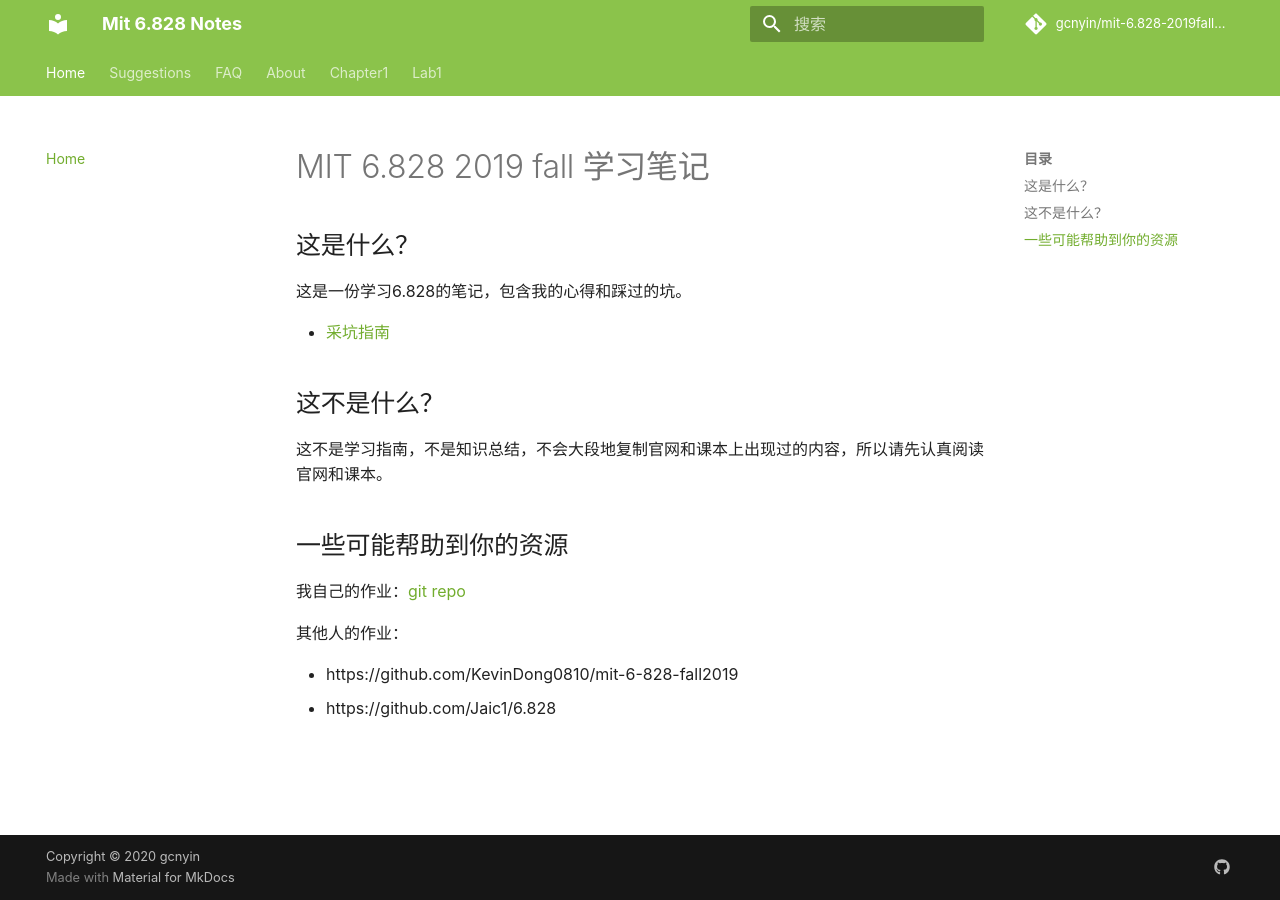
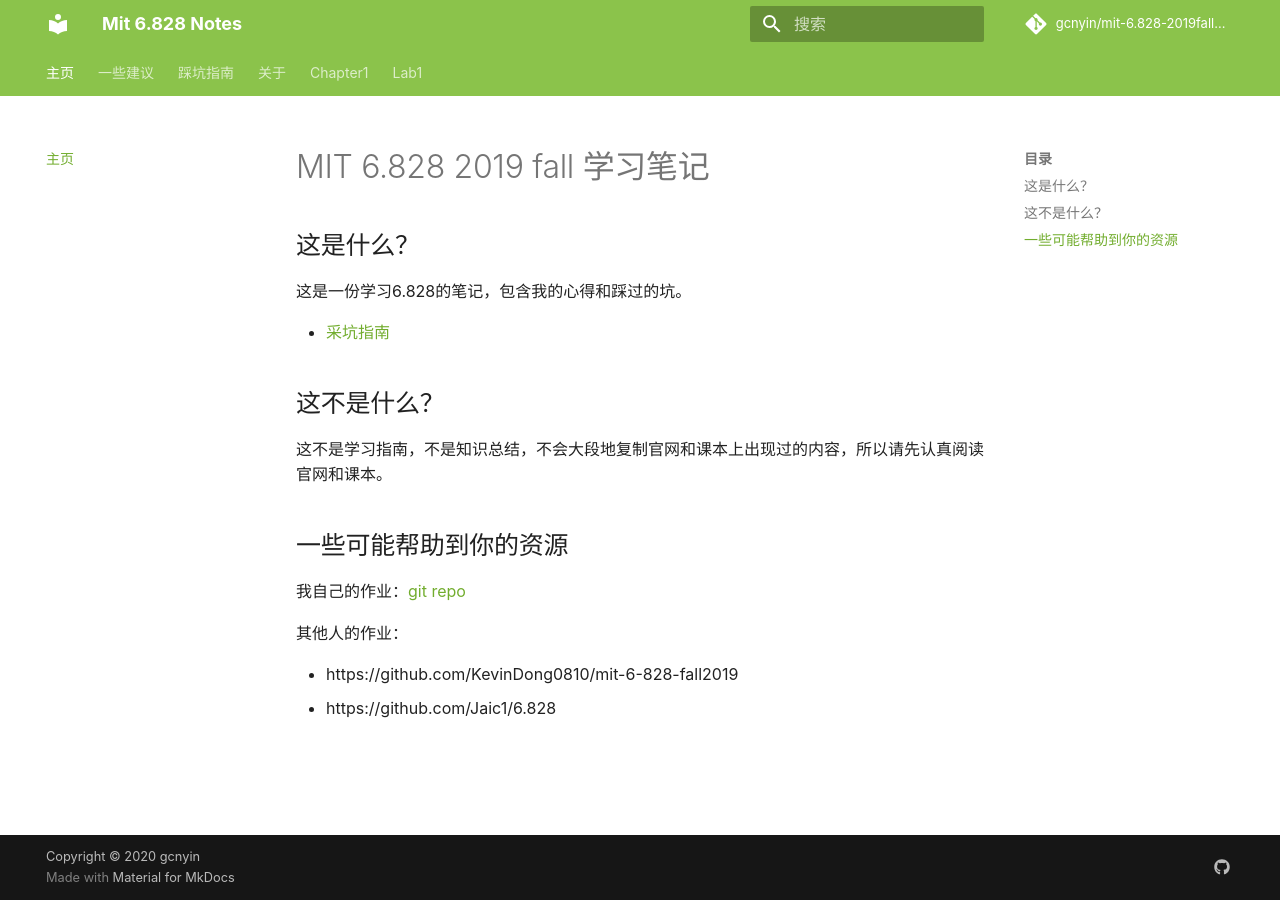
Before and after one commit to gcnyin/mit-6.828-2019fall-notes, an MkDocs documentation site: the page built from docs/index.md, in a window 1280 px wide. Built offline with MkDocs 1.6.1 and Material for MkDocs 9.7.7, drawn with Linux system fonts in a browser that asks for light colours; comment, search, counter and statistics services are not loaded; some of the changed lines change nothing that is shown.

Commit message:
update disqus

```diff
--- a/mkdocs.yml
+++ b/mkdocs.yml
@@ -6,10 +6,10 @@
 site_author: gcnyin
 copyright: "Copyright &copy; 2020 gcnyin"
 nav:
-  - Home: index.md
-  - Suggestions: suggestions.md
-  - FAQ: faq.md
-  - About: about.md
+  - 主页: index.md
+  - 一些建议: suggestions.md
+  - 踩坑指南: faq.md
+  - 关于: about.md
   - Chapter1:
       - System Call: chapter1/system-call.md
       - File Descriptor: chapter1/file-descriptor.md
@@ -28,7 +28,7 @@
   font: false
 
 extra:
-    #  disqus: "your-shortname"
+  disqus: "gcnyin"
   social:
     - type: "github"
       link: "https://github.com/gcnyin"
```
